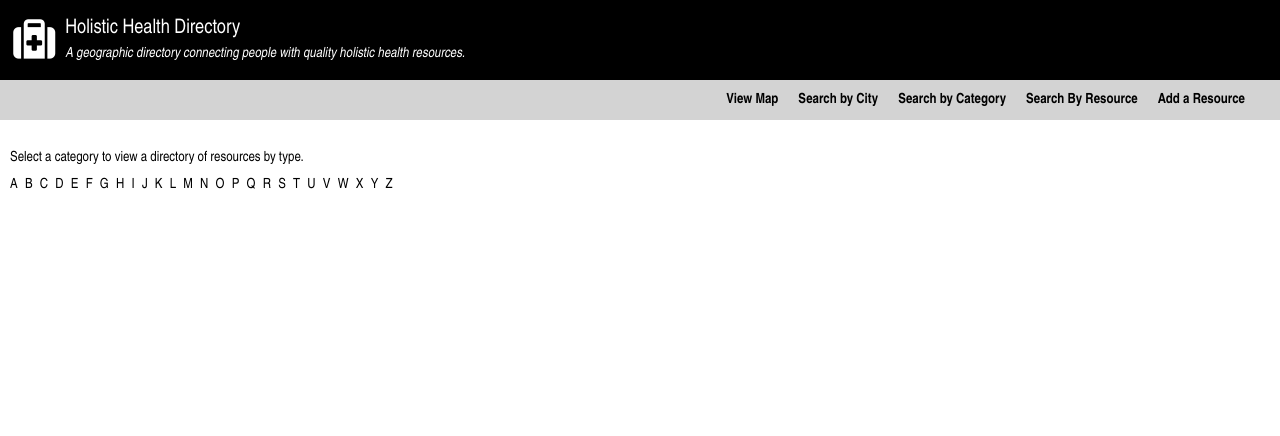
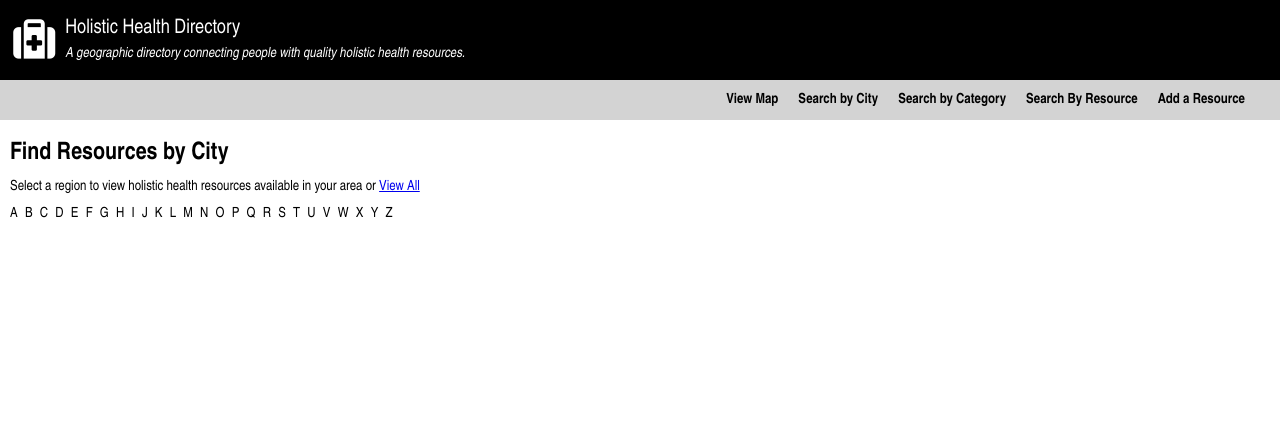
Before and after one commit to kalbifornia/swflholistic-python, a Flask app: page /holistic/search?type=city in a window 1280 px wide. Shown: the top 436 px of the page. Run offline with Flask 2, Linux system fonts and the light colour scheme; data that the repository does not hold is empty; parts of the project's set-up code (start-up, migrations or seed data) failed here and were passed over.

Commit message:
Added clickable buttons for city and resource... need to do some slight refactoring now for category

```diff
--- a/app.py
+++ b/app.py
@@ -305,9 +305,9 @@ def holistic_home():
 
 #Holistic Search
 """
-selectable_type (Category/City/Resource) [e.g. "Find Resources by _____"]
+selectable_type (category/city/resource) [e.g. "Find Resources by _____"]
 
-selectable_filter_type (City/Category/None)
+selectable_filter_type (city/category/None)
 [e.g. "Find Resources by Category for _______"]
 
 selectable_filter_value (string or None)
--- a/templates/holistic/base.html
+++ b/templates/holistic/base.html
@@ -36,7 +36,7 @@
             <li><a class="navbar-link" id="a-view-map" href="/holistic">View Map</a></li>
             <li><a class="navbar-link" id="a-search-by-city" href="/holistic/search?type=city">Search by City</a></li>
             <li><a class="navbar-link" id="a-search-by-category" href="/holistic/search?type=category">Search by Category</a></li>
-            <li><a class="navbar-link" id="a-by-resource" href="/holistic/search/resource">Search By Resource</a></li>
+            <li><a class="navbar-link" id="a-by-resource" href="/holistic/search?type=resource">Search By Resource</a></li>
             <li><a class="navbar-link" id="a-add-a-resource" href="/holistic/addfeature">Add a Resource</a></li>
         </nav>
       </div>
--- a/templates/holistic/search.html
+++ b/templates/holistic/search.html
@@ -12,13 +12,13 @@
 {%block content %}
     <div class="search-header">
       <div class="search-header-title">
-      {% if selectable_type == "category" or selectable_type == "City" %}
+      {% if selectable_type == "category" or selectable_type == "city" %}
         <h2>Find Resources by {{selectable_type_display}}</h2>
       {% elif selectable_type == "resource" %}
         <h2>Browse All Resouces</h2>
       {% endif %}
       </div>
-      {% if selectable_type == "category" and selectable_filter != None and selectable_filter.type == "city" %}
+      {% if (selectable_type == "category" or selectable_type == "resource") and selectable_filter != None and selectable_filter.type == "city" %}
       <div class="search-header-subtitle">
         {% if selectable_filter.display_names|count == 1 %}
         <h3>City: {{selectable_filter.display_names[0]}}</h3>
@@ -39,12 +39,18 @@
       </div>
       {% endif %}
       <div class="search-header-description">
+      {% if selectable_type == "category" %}
         <div class="search-header-description-main">Select a category to view a directory of resources by type.</div>
-      {% if selectable_type == "category" and selectable_filter == None %}
+      {% elif selectable_type == "resource" %}
+        <div class="search-header-description-main">Select a resource to view more information.</div>
+      {% elif selectable_type == "city" %}
+        <div class="search-header-description-main">Select a region to view holistic health resources available in your area or <a href="/holistic/search?type=resource">View All</a></div>
+      {% endif %}
+      {% if (selectable_type == "category" or selectable_type == "resource") and selectable_filter == None %}
         <div class="search-header-description-detail">Includes all resources by default. To view resources avaialble in a specific region, first select the city below.</div>
       {% endif %}
       </div>
-      {% if selectable_type == "category" %}
+      {% if selectable_type == "category" or selectable_type == "resource" %}
       <div class="search-header-dropdown">
         <div class="multiselect" id="city-multiselect">
           <div class="selectBox" id="select-search-cities-select-box">
@@ -117,7 +123,7 @@
           <div class="objects-by-letter">
             {% set selectables_for_letter = selectables_by_letter[letter_key] %}
             {% for selectable in selectables_for_letter %}
-            <button type="button" class="object-by-letter" id="button-{{selectable.short_name}}">
+            <button type="button" class="object-by-letter" id="button-{{selectable.short_name}}" data-val="{{selectable.short_name}}">
               {{selectable.display_name}}
             </button>
             {% endfor %}
@@ -170,6 +176,16 @@
           }
           e.stopPropagation(); //Stops the automatic hiding of city dropdown (done in 'body' click function) if clicking inside of the select box
         });
+
+        $('button.object-by-letter').click(function() {
+          var selectableShortName = $(event.target).attr("data-val");
+          {% if selectable_type == "city" %}
+            window.location.href = "/holistic/search?type=resource&cities=" + selectableShortName;
+          {% elif selectable_type == "category" %}
+            alert("This should take me to a list of all resources filtered by category (or, filtered by category AND city)!");
+          {% elif selectable_type == "resource" %}
+            window.location.href = "/holistic/feature/" + selectableShortName;
+          {% endif %}
         });
 
         $('.jump_to_letter').click(function() {
@@ -235,5 +251,6 @@
           var newScroll = top - navbarHeight;
           $('html').scrollTop(newScroll);
         });
+      });
     </script>
 {% endblock %}
```
Lines whose indentation alone changed are shown as unchanged.
